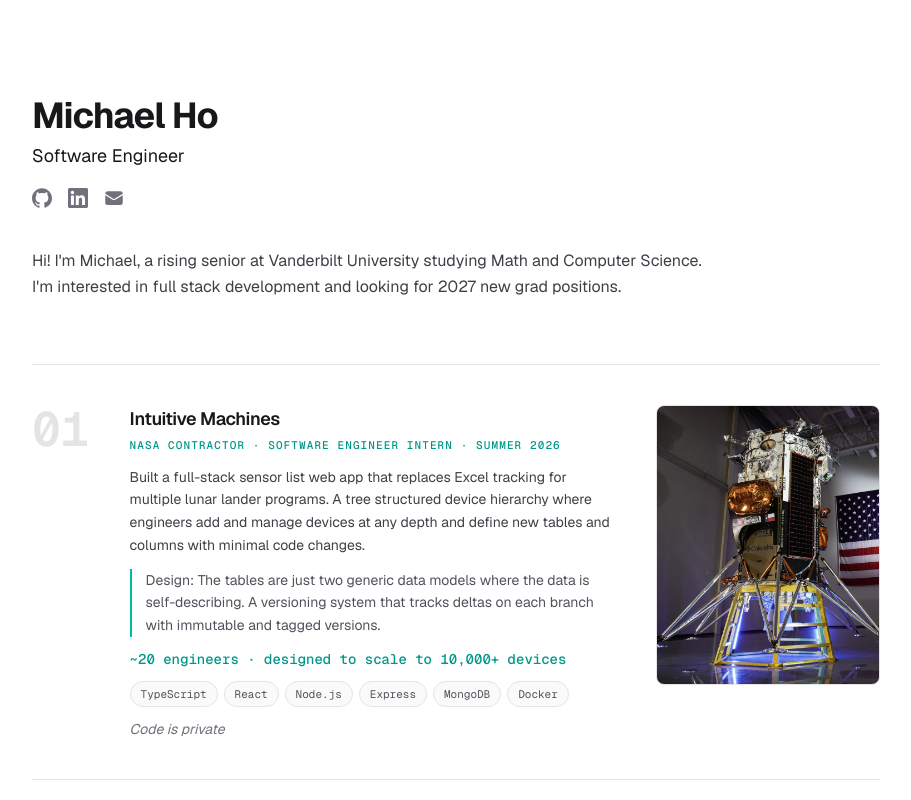
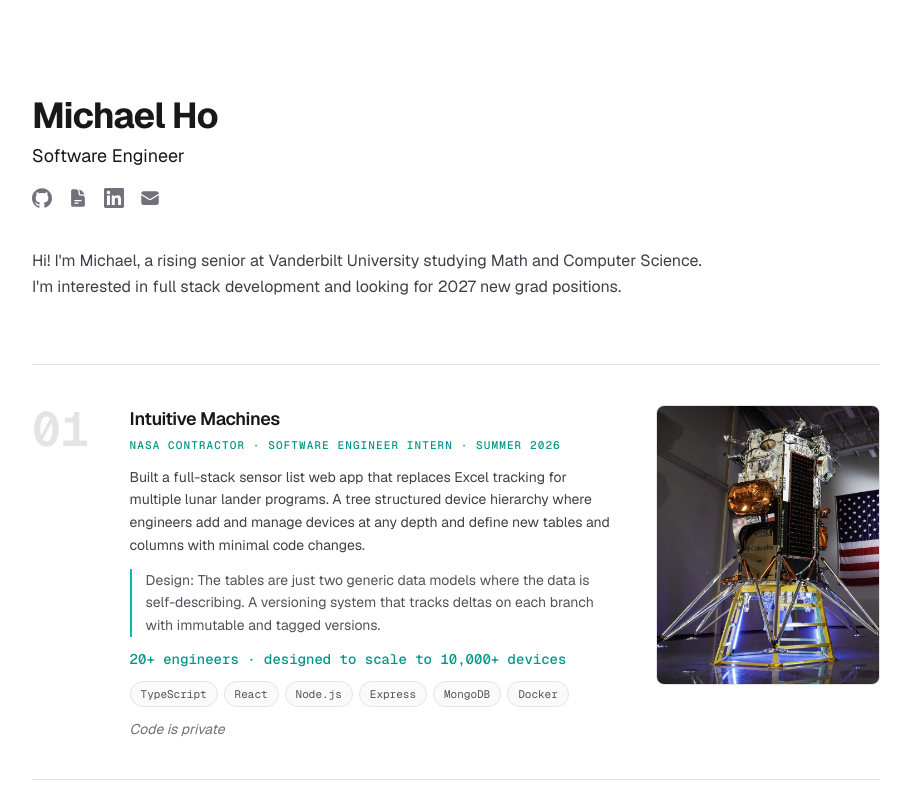
Before and after one commit to MichaelH7190/portfolio-website, a Next.js app: page / in a window 1280 px wide. Shown: the top 800 px of the page, without its empty margins (184-1095 px from the left). Built offline with nearby package versions, Linux system fonts and the light colour scheme.

Commit message:
add resume, fix some number stuff

```diff
--- a/src/app/page.tsx
+++ b/src/app/page.tsx
@@ -27,6 +27,19 @@
   );
 }
 
+function ResumeIcon() {
+  return (
+    <svg viewBox="0 0 24 24" fill="currentColor" className="h-5 w-5" aria-hidden>
+      <path
+        fillRule="evenodd"
+        d="M5.625 1.5c-1.036 0-1.875.84-1.875 1.875v17.25c0 1.035.84 1.875 1.875 1.875h12.75c1.035 0 1.875-.84 1.875-1.875V12.75A3.75 3.75 0 0 0 16.5 9h-1.875a1.875 1.875 0 0 1-1.875-1.875V5.25A3.75 3.75 0 0 0 9 1.5H5.625ZM7.5 15a.75.75 0 0 1 .75-.75h7.5a.75.75 0 0 1 0 1.5h-7.5A.75.75 0 0 1 7.5 15Zm.75 2.25a.75.75 0 0 0 0 1.5H12a.75.75 0 0 0 0-1.5H8.25Z"
+        clipRule="evenodd"
+      />
+      <path d="M12.971 1.816A5.23 5.23 0 0 1 14.25 5.25v1.875c0 .207.168.375.375.375H16.5a5.23 5.23 0 0 1 3.434 1.279 9.768 9.768 0 0 0-6.963-6.963Z" />
+    </svg>
+  );
+}
+
 // Shared icon row — used in the header and the footer
 function SocialLinks() {
   const iconLink =
@@ -42,6 +55,15 @@
         className={iconLink}
       >
         <GitHubIcon />
+      </a>
+      <a
+        href={site.resume}
+        target="_blank"
+        rel="noopener noreferrer"
+        aria-label="Resume"
+        className={iconLink}
+      >
+        <ResumeIcon />
       </a>
       <a
         href={site.linkedin}
--- a/src/data/projects.ts
+++ b/src/data/projects.ts
@@ -43,7 +43,7 @@
       "Built a full-stack sensor list web app that replaces Excel tracking for multiple lunar lander programs. A tree structured device hierarchy where engineers add and manage devices at any depth and define new tables and columns with minimal code changes.",
     decision:
       "Design: The tables are just two generic data models where the data is self-describing. A versioning system that tracks deltas on each branch with immutable and tagged versions.",
-    metric: "~20 engineers · designed to scale to 10,000+ devices",
+    metric: "20+ engineers · designed to scale to 10,000+ devices",
     links: [{ label: "Code is private" }],
     media: {
       src: landerImg,
--- a/src/data/site.ts
+++ b/src/data/site.ts
@@ -10,5 +10,7 @@
     "Hi! I'm Michael, a rising senior at Vanderbilt University studying Math and Computer Science. I'm interested in full stack development and looking for 2027 new grad positions.",
   email: "homichael517@gmail.com",
   github: "https://github.com/MichaelH7190",
+  // Drop your resume PDF into /public as resume.pdf and this link will work.
+  resume: "/resume.pdf",
   linkedin: "https://www.linkedin.com/in/michaelt-ho/",
 };
```
Also changed, not shown: 1 other file (tests, documents, lock files or other folders).
